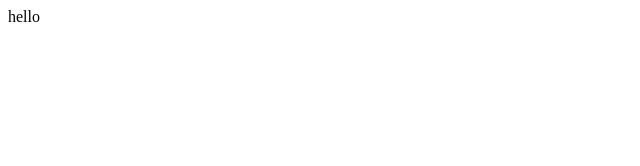
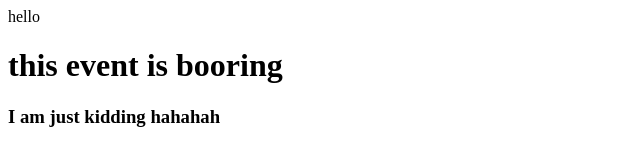
Before and after one commit to zainabmx/Open-Source-Learning, a plain HTML site: page index/index.html in a window 1280 px wide. Shown: the whole page, without its empty margins (0-640 px from the left). Drawn offline with Linux system fonts and the light colour scheme.

Commit message:
hahahahh randomm

```diff
--- a/index/index.html
+++ b/index/index.html
@@ -1 +1,3 @@
 <p>hello</p>
+<h1>this event is booring </h1>
+<h3>I am just kidding hahahah</h3>
```
